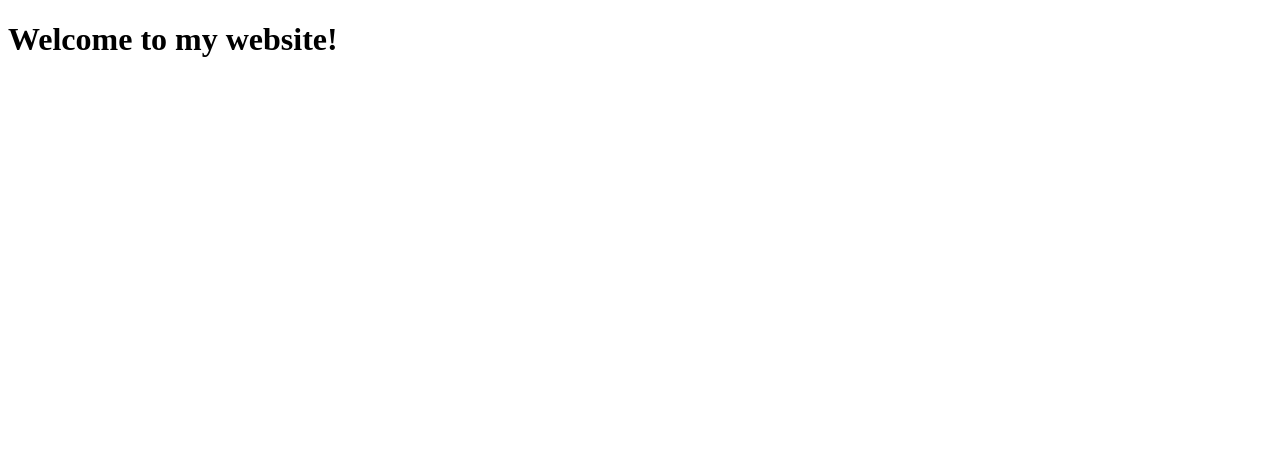
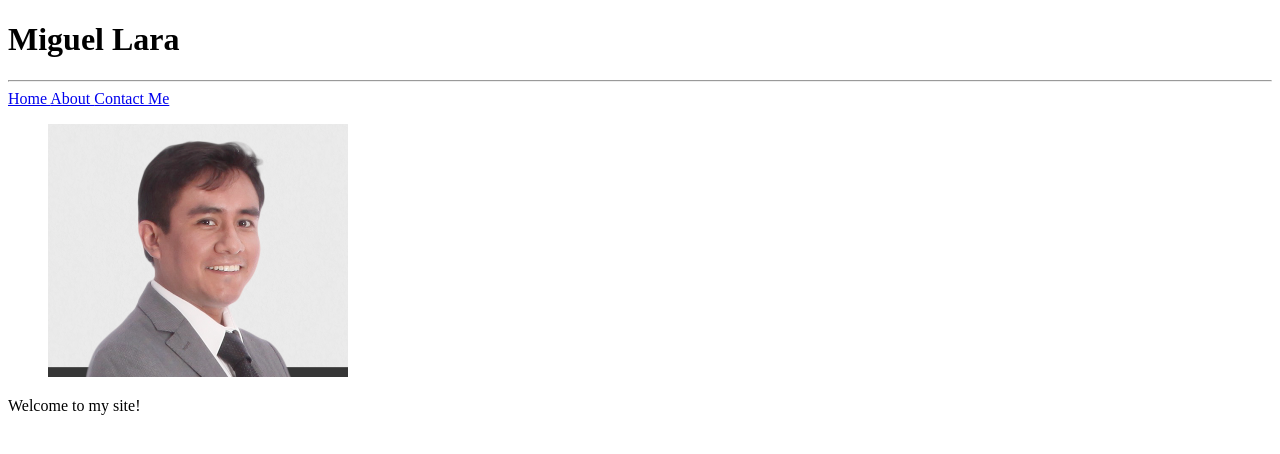
Before and after one commit to drlara/cst336_lab1, a PHP site: page / in a window 1280 px wide. Shown: the top 454 px of the page. Run offline with PHP 8.4, Linux system fonts and the light colour scheme.

Commit message:
adding first page

```diff
--- a/index.php
+++ b/index.php
@@ -1,11 +1,41 @@
 <!DOCTYPE html>
 <html>
     <head>
-        <title> </title>
+        <title> Lab 1: Personal Page </title>
+        <meta charset="utf-8">
     </head>
     <body>
 
-        <h1>Welcome to my website!</h1>
+        <header>
+            <h1> Miguel Lara </h1>
+        </header>
+
+        <hr>
+
+        <nav>
+
+            <a href="index.html"> Home </a>
+            <a href="about.html"> About </a>
+            <a href="contact.html"> Contact Me </a>
+
+        </nav>
+
+        <main>
+
+            <figure>
+                <img src="img/juan_doe.png">
+            </figure>
+
+            <div>
+              Welcome to my site!
+            </div>
+
+        </main>
+
+
+        <footer>
+
+        </footer>
 
     </body>
 </html>
```
Also changed, not shown: about.html (added, +9 -0 lines), img/juan_doe.png (added).
